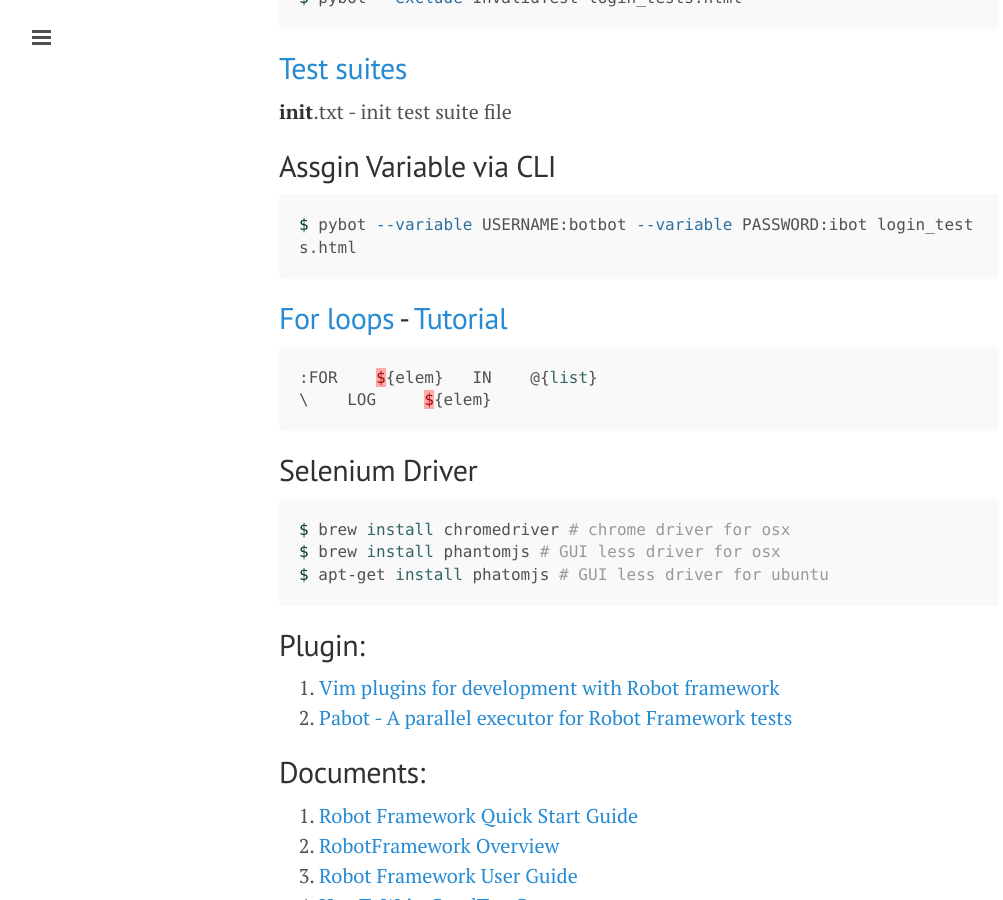
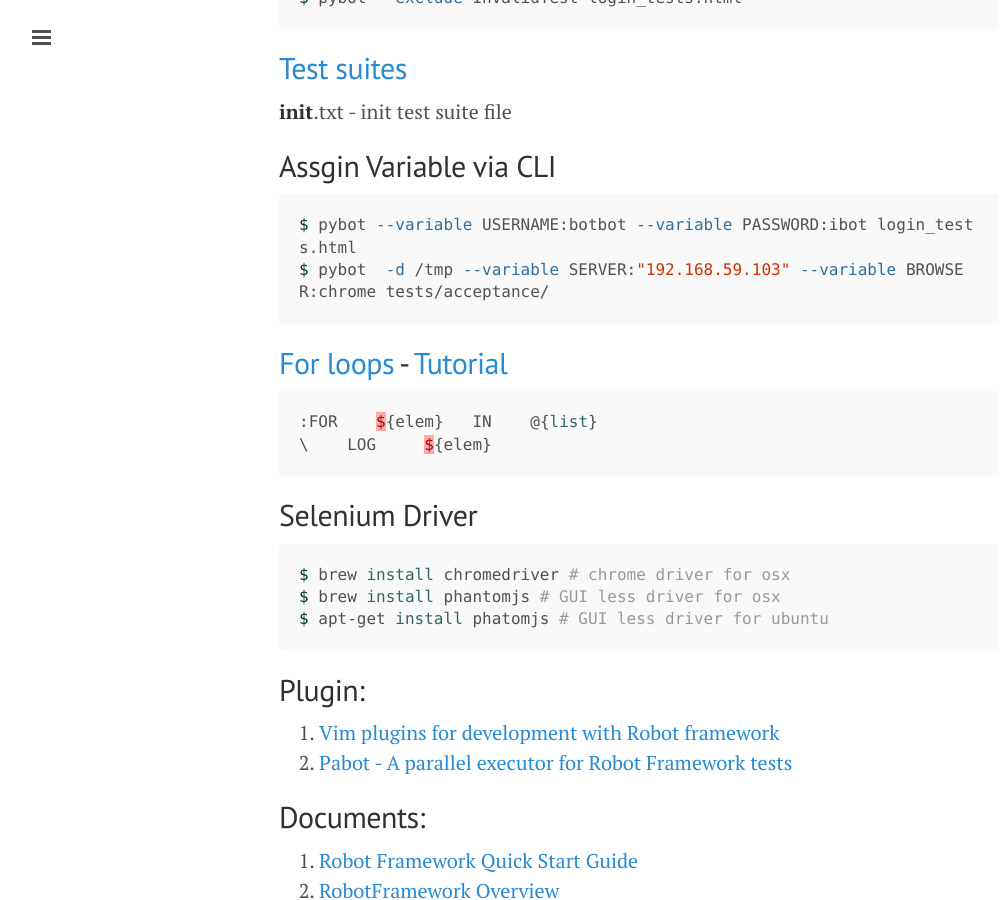
Before and after one commit to ibotdotout/ibotdotout.github.io, a Jekyll site: the page built from _posts/2014-09-15-robot-framework.md, in a window 1280 px wide and 900 px high, scrolled down 3113 px. Shown: the whole window, without its empty margins (1-1004 px from the left). Built offline with Jekyll 4.4.1, drawn with Linux system fonts in a browser that asks for light colours; Markdown is read by kramdown in place of the engine named in the settings.

Commit message:
Modify: add set variable via CLI

````diff
--- a/_posts/2014-09-15-robot-framework.md
+++ b/_posts/2014-09-15-robot-framework.md
@@ -135,6 +135,7 @@ __init__.txt  - init test suite file
 
 ```sh
 $ pybot --variable USERNAME:botbot --variable PASSWORD:ibot login_tests.html
+$ pybot  -d /tmp --variable SERVER:"192.168.59.103" --variable BROWSER:chrome tests/acceptance/
 ```
 
 ## [For loops](http://robotframework.googlecode.com/svn/trunk/doc/userguide/RobotFrameworkUserGuide.html#for-loops) - [Tutorial](https://blog.codecentric.de/en/2013/05/robot-framework-tutorial-loops-conditional-execution-and-more/)
````
